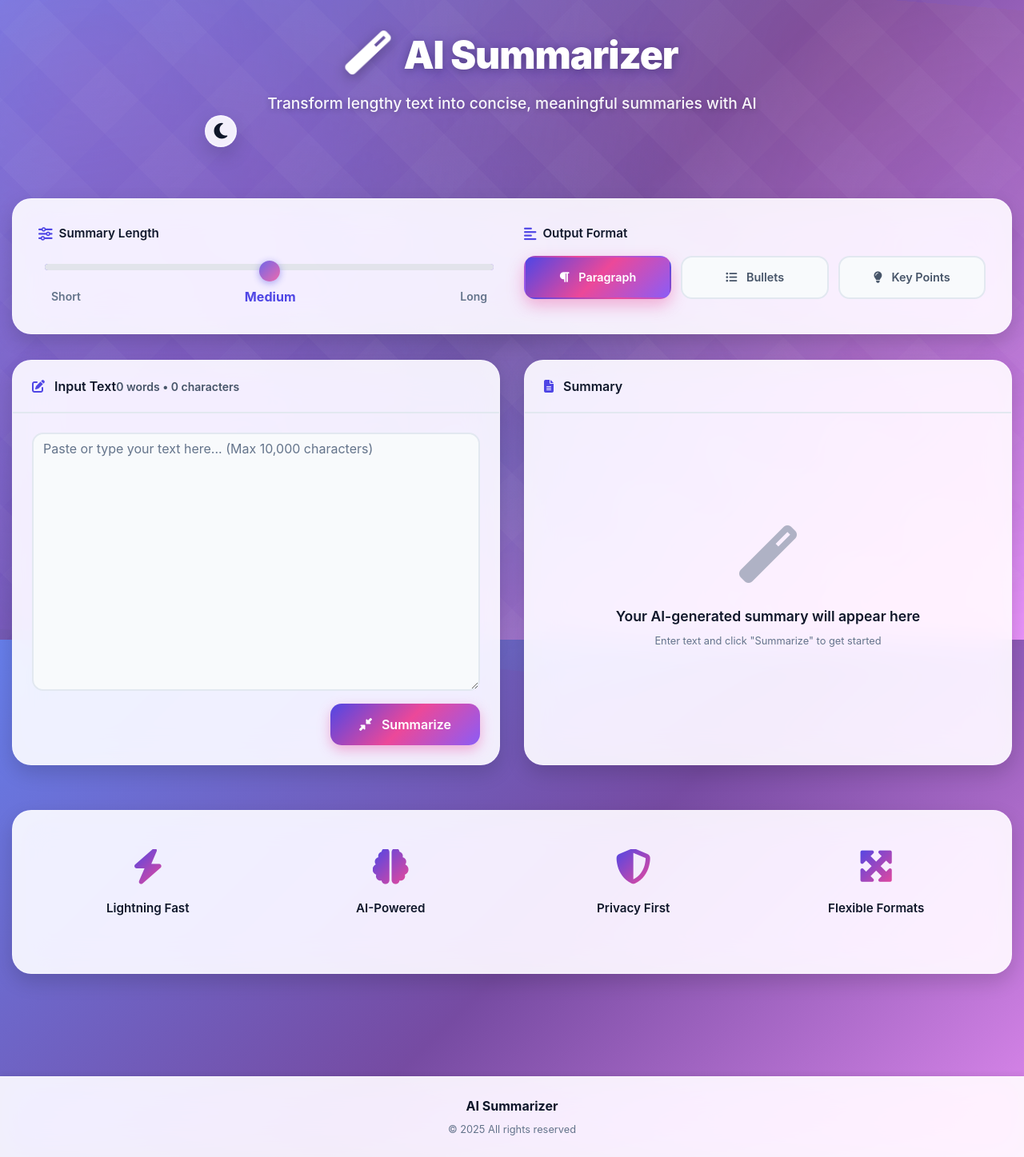
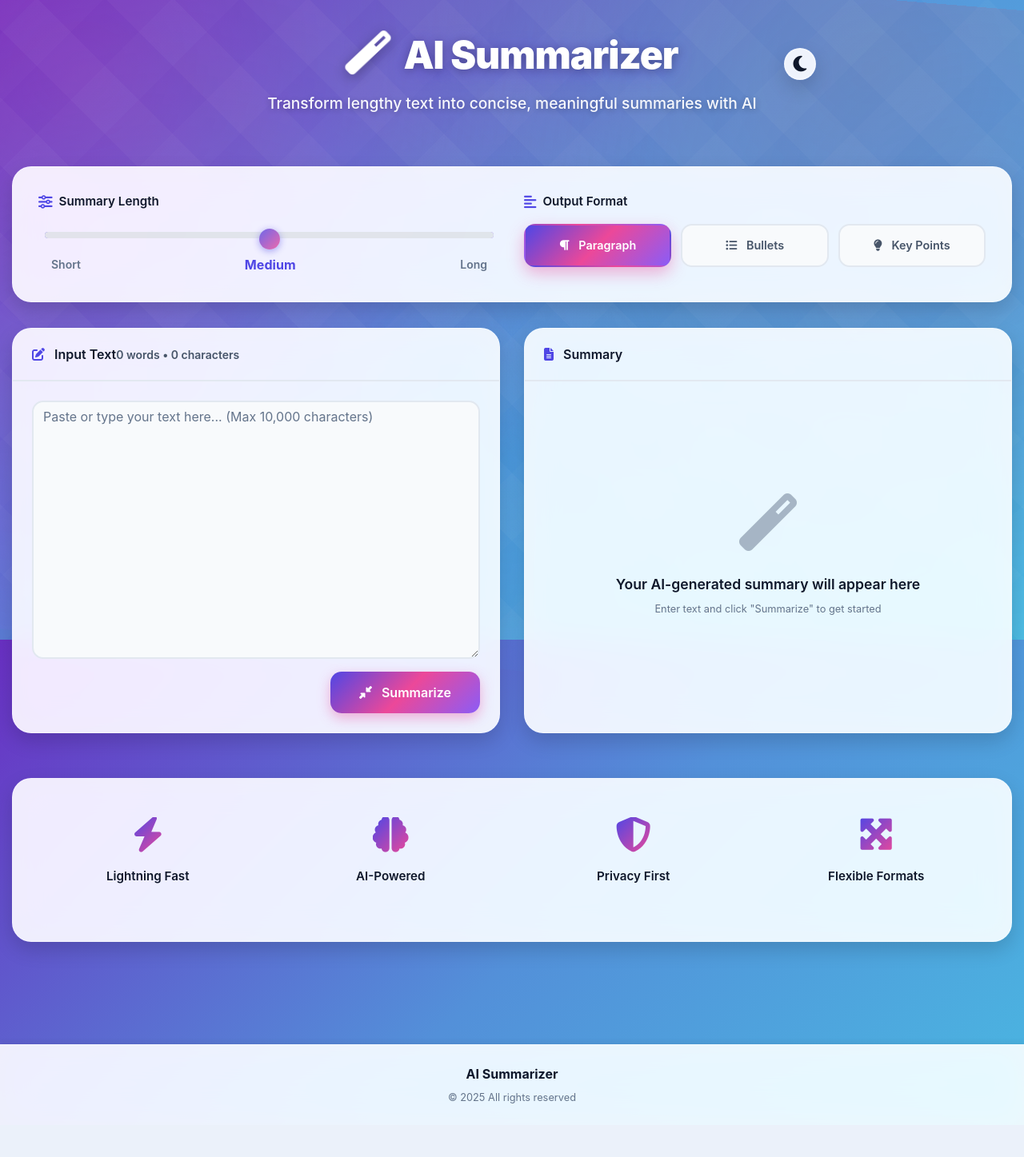
Before and after one commit to Robu71111/summarize.ai, a Flask app: page / in a window 1280 px wide. Shown: the whole page at 80% size. After the commit the page ends 1380 px from the top, so only its background shows below. Run offline with Flask 3, Linux system fonts and the light colour scheme.

Commit message:
changes in UI (minor)

```diff
--- a/static/css/styles.css
+++ b/static/css/styles.css
@@ -12,10 +12,10 @@
   --accent-orange: #f97316;
 
   /* Background - Cool Graphics */
-  --bg-gradient-1: #667eea;
-  --bg-gradient-2: #764ba2;
-  --bg-gradient-3: #f093fb;
-  --bg-gradient-4: #4facfe;
+  --bg-gradient-1: #6930c3;
+  --bg-gradient-2: #5390d9;
+  --bg-gradient-3: #48bfe3;
+  --bg-gradient-4: #64dfdf;
 
   /* UI Colors */
   --bg-primary: #ffffff;
@@ -235,7 +235,7 @@ body::after {
 
 /* Theme Toggle Button - STATIC POSITION */
 .theme-toggle {
-  position: static;
+  position: absolute;
   top: 20px;
   right: 20px;
   background: var(--glass-bg);
```
